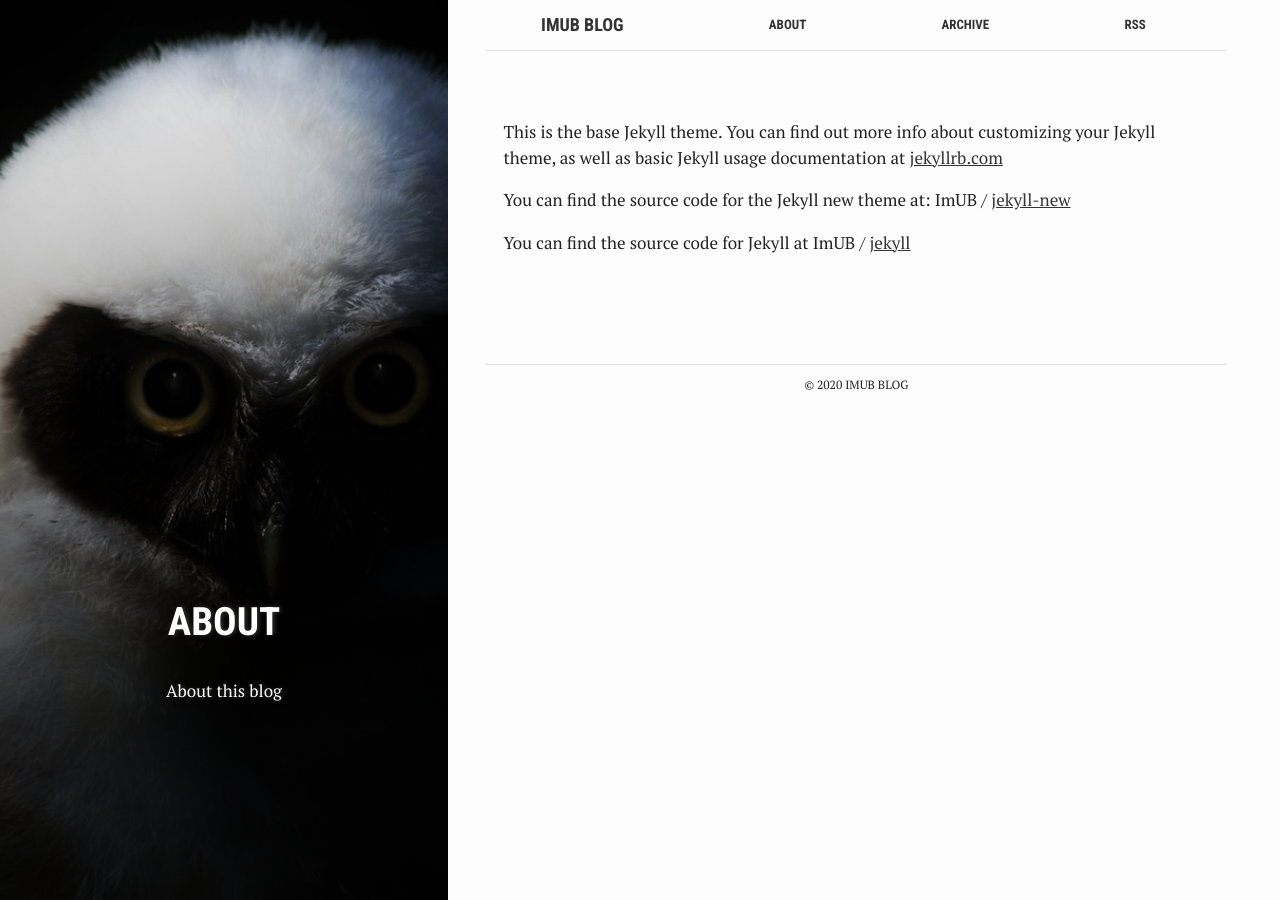
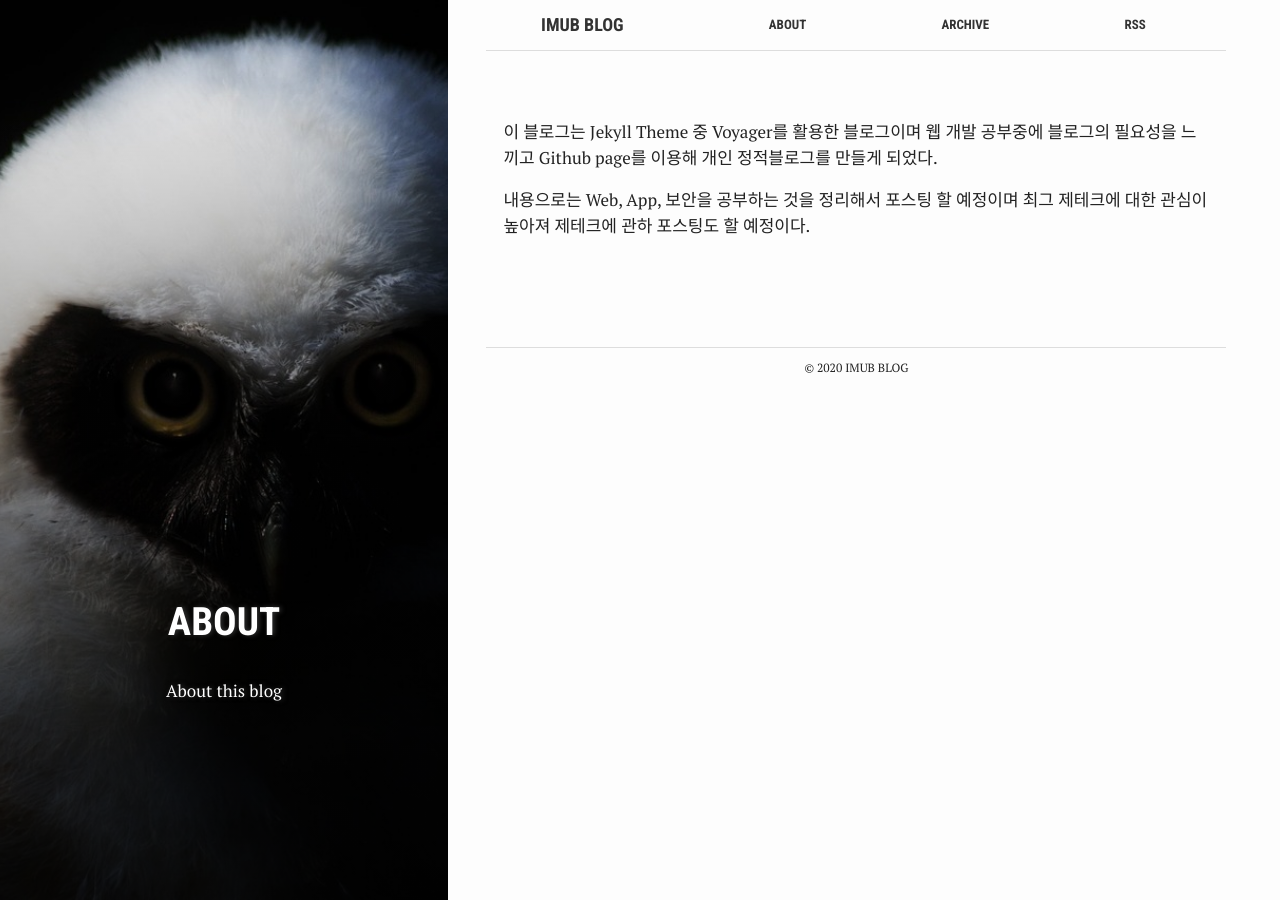
Before and after one commit to ImUB/imub.github.io, a Jekyll site: the page built from about.md, in a window 1280 px wide. Built offline with Jekyll 4.4.1, drawn with Linux system fonts in a browser that asks for light colours.

Commit message:
Update about.md

```diff
--- a/about.md
+++ b/about.md
@@ -8,12 +8,6 @@ summary: "About this blog"
 active: about
 ---
 
-This is the base Jekyll theme. You can find out more info about customizing your Jekyll theme, as well as basic Jekyll usage documentation at [jekyllrb.com](http://jekyllrb.com/)
+이 블로그는 Jekyll Theme 중 Voyager를 활용한 블로그이며 웹 개발 공부중에 블로그의 필요성을 느끼고 Github page를 이용해 개인 정적블로그를 만들게 되었다.
 
-You can find the source code for the Jekyll new theme at:
-{{site.twitter_username}} /
-[jekyll-new](https://github.com/jglovier/jekyll-new)
-
-You can find the source code for Jekyll at
-{{site.github_username}} /
-[jekyll](https://github.com/jekyll/jekyll)
+내용으로는 Web, App, 보안을 공부하는 것을 정리해서 포스팅 할 예정이며 최그 제테크에 대한 관심이 높아져 제테크에 관하 포스팅도 할 예정이다.
```
